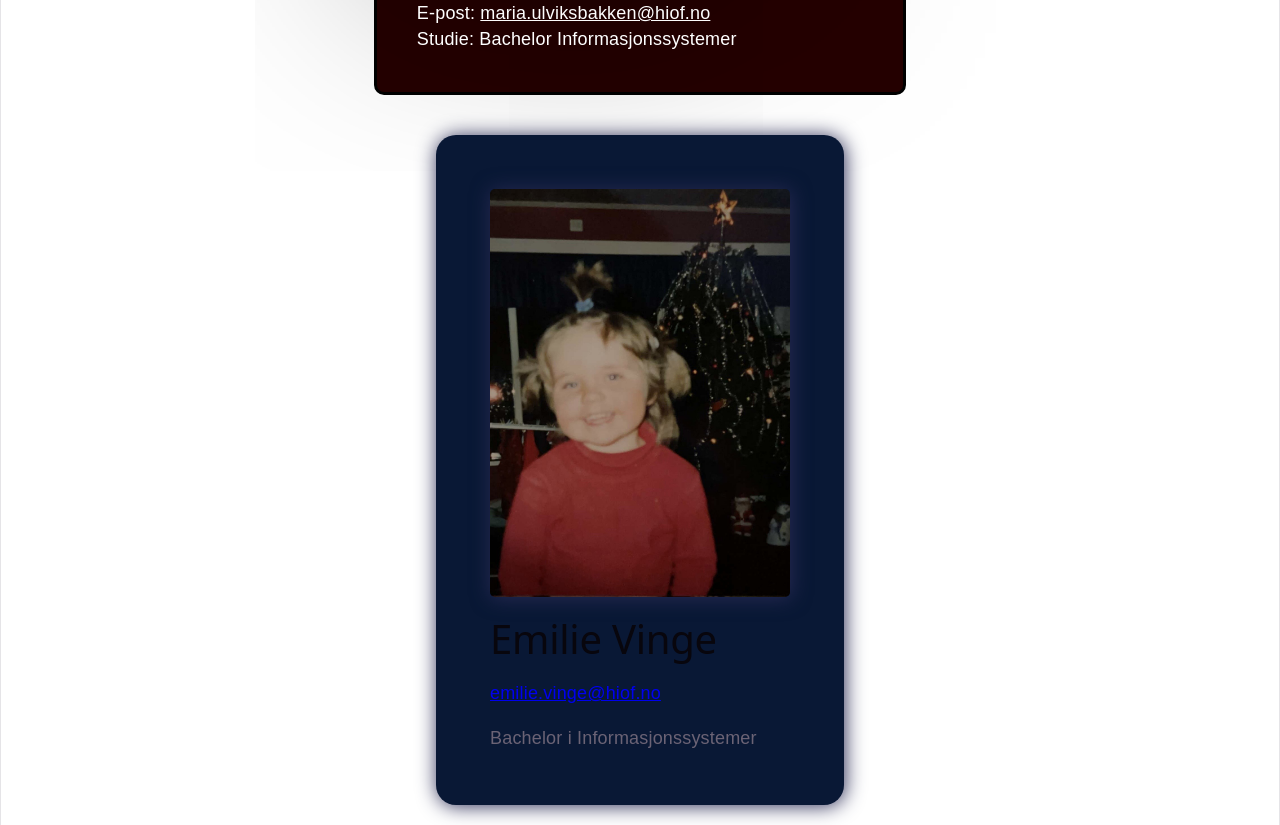
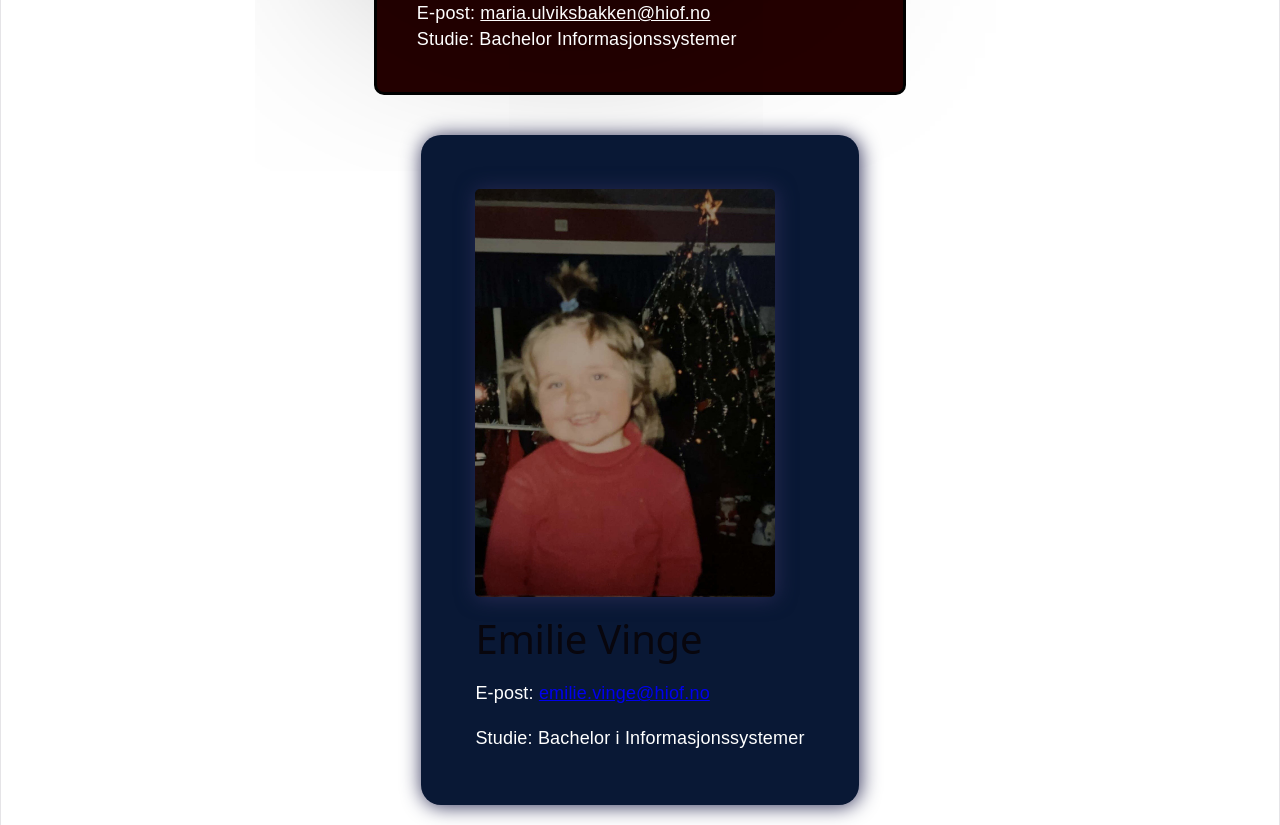
Before and after one commit to emilievinge/UIN26_14, a React (Vite) app in the folder frontend/: page / in a window 1280 px wide. Shown: the part 1100-1925 px from the top of the page. Built offline with nearby package versions, Linux system fonts and the light colour scheme; a web font is replaced by a local one.

Commit message:
CSS farge tekst 💫

```diff
--- a/frontend/src/compontents/Vinge.jsx
+++ b/frontend/src/compontents/Vinge.jsx
@@ -6,8 +6,8 @@ export default function Vinge() {
         <article id='vinge-card'>
             <img src="../bilde_emilie.jpg" alt="Bilde av Emilie Vinge som barn" />
             <h2>Emilie Vinge</h2>
-            <a href="mailto:emilie.vinge@hiof.no">emilie.vinge@hiof.no</a>
-            <p>Bachelor i Informasjonssystemer</p>
+            <p>E-post: <a href="mailto:emilie.vinge@hiof.no">emilie.vinge@hiof.no</a></p>
+            <p>Studie: Bachelor i Informasjonssystemer</p>
         </article>
     )
 }
--- a/frontend/src/styles/haugen.css
+++ b/frontend/src/styles/haugen.css
@@ -12,6 +12,7 @@
     align-items: flex-start;
     max-width: fit-content;
     margin: inherit;
+    color: #fff;
 
     img {
         border: solid;
--- a/frontend/src/styles/vinge.css
+++ b/frontend/src/styles/vinge.css
@@ -8,6 +8,7 @@
     margin: 20px auto;
     text-align: start;
     box-shadow: 1px 1px 20px #2a2b54;
+    color: #fff;
     img {
         display: flex;
         align-items: center;
@@ -16,7 +17,7 @@
         box-shadow: 1px 1px 20px #2a2b54;
         border-radius: 5px;
     }
-    h2, a, p {
+    h2, p {
         text-align: start;
         margin: 1rem;
     }
```
